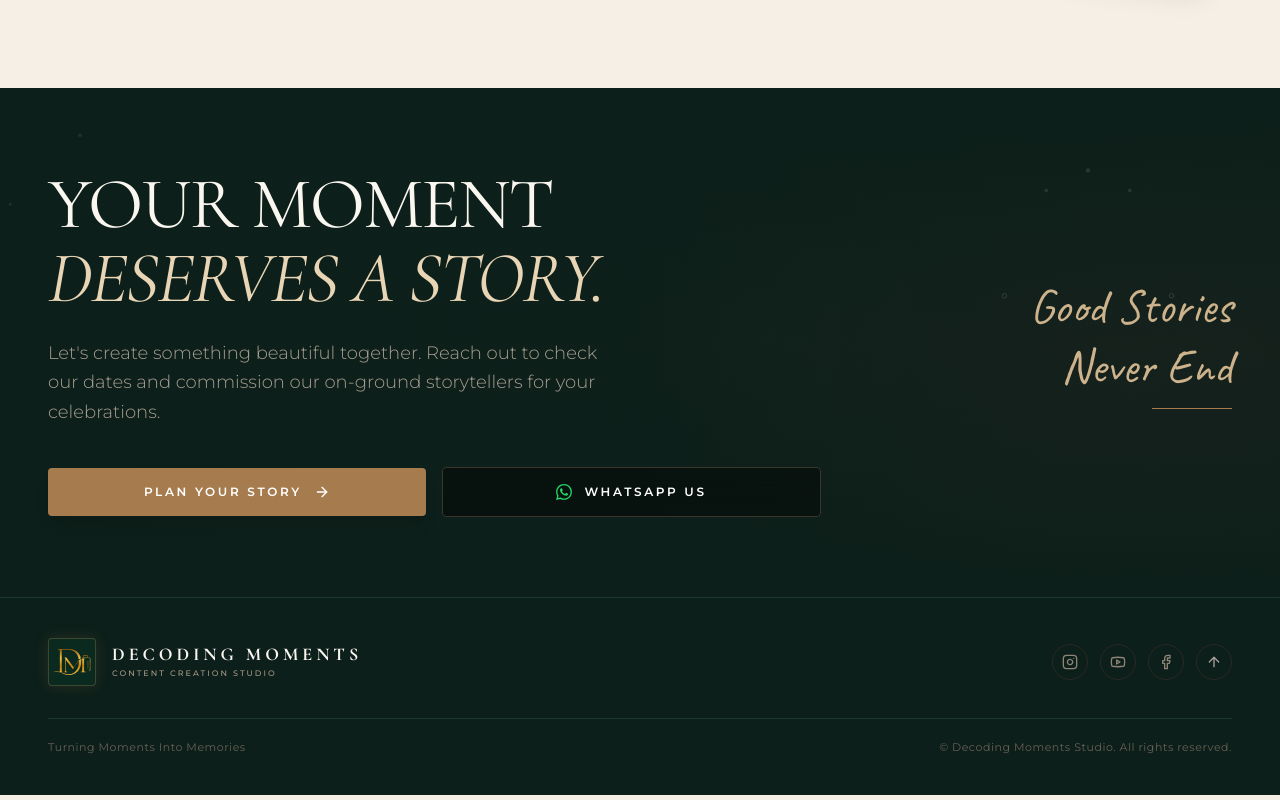
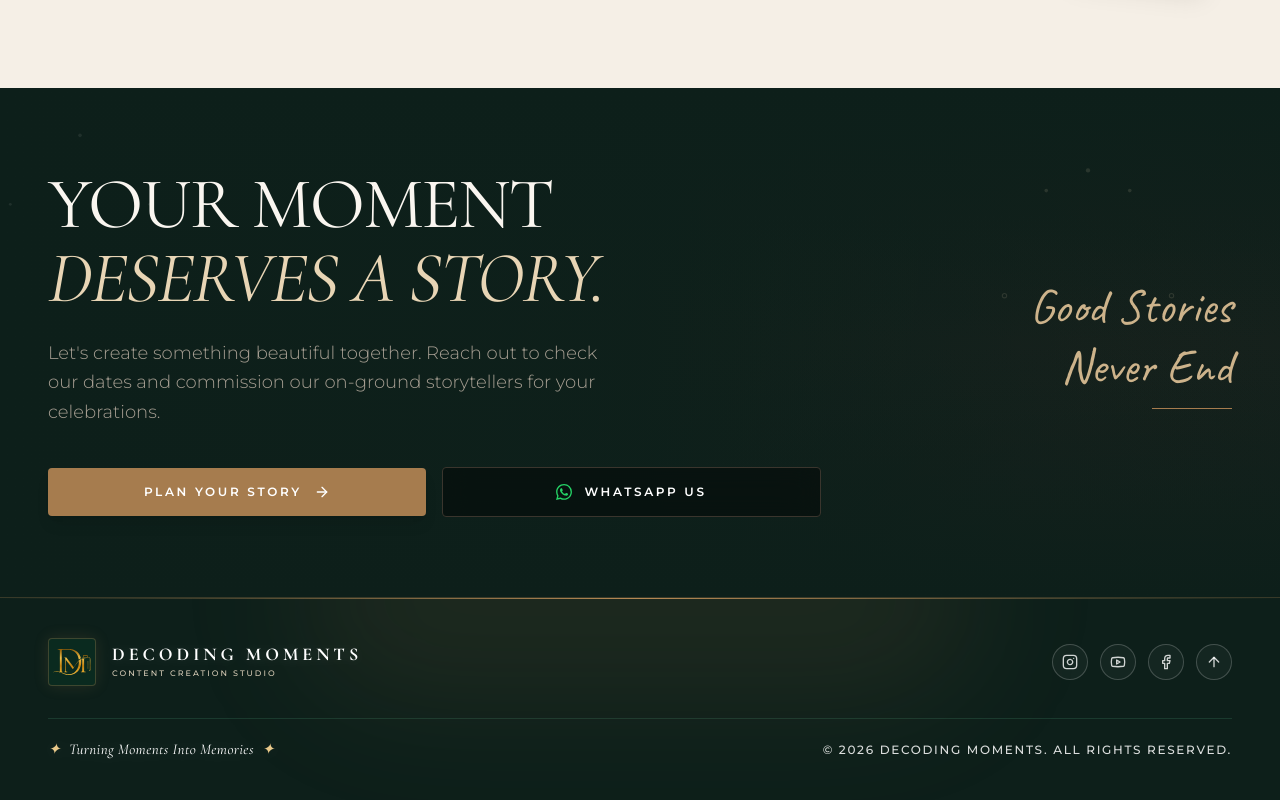
Before and after one commit to hetsha/decodeportfolio, a React (Vite) app in the folder decoding-moments/: page / in a window 1280 px wide. Shown: the part 3325-4125 px from the top of the page. Built offline with nearby package versions, Linux system fonts and the light colour scheme; no server answers; a web font is replaced by a local one.

Commit message:
frontend

```diff
--- a/decoding-moments/src/components/MainFooter.tsx
+++ b/decoding-moments/src/components/MainFooter.tsx
@@ -16,15 +16,27 @@ const iconMap: Record<string, React.ElementType> = {
 
 export const MainFooter: React.FC<MainFooterProps> = ({
   socialLinks: propSocialLinks,
-  copyrightYear = '2024',
+  copyrightYear,
   section,
 }) => {
   const scrollToTop = () => {
     window.scrollTo({ top: 0, behavior: 'smooth' });
   };
 
+  // Dynamic year: prefer CMS value, otherwise always use the current year
+  const currentYear = new Date().getFullYear().toString();
+  const effectiveYear = copyrightYear?.trim() ? copyrightYear : currentYear;
+
+  const tagline = section?.tagline || 'Turning Moments Into Memories';
+  const copyrightText = (section?.copyright || '© {year} Decoding Moments. All rights reserved.')
+    .replace('{year}', effectiveYear)
+    .replace('Decoding Moments Studio', 'Decoding Moments');
+
   return (
-    <footer className="bg-[#0d1f1a] text-[#8C8477] border-t border-[#1a3a2e] py-6 sm:py-8 lg:py-10">
+    <footer className="relative overflow-hidden bg-[#0d1f1a] text-[#EDE6D6] border-t border-[#B68A55]/25 py-6 sm:py-8 lg:py-10">
+      {/* attractive top glow + gold hairline */}
+      <div aria-hidden="true" className="pointer-events-none absolute inset-x-0 top-0 h-px bg-gradient-to-r from-transparent via-[#B68A55] to-transparent" />
+      <div aria-hidden="true" className="pointer-events-none absolute -top-24 left-1/2 h-48 w-[42rem] -translate-x-1/2 rounded-full bg-[#B68A55]/10 blur-3xl" />
       <div className="max-w-7xl mx-auto px-6 sm:px-8 lg:px-12">
         {/* Top Row: Monogram & Socials */}
         <div className="flex flex-col md:flex-row items-center justify-between gap-4 sm:gap-6 pb-5 sm:pb-6 lg:pb-8 border-b border-[#1a3a2e]">
@@ -34,10 +46,10 @@ export const MainFooter: React.FC<MainFooterProps> = ({
               <DecodingMomentsLogo variant="monogram" className="w-full h-full" colorMode="gold" />
             </div>
             <div>
-              <p className="font-serif text-lg tracking-luxury text-[#FAF6F0] font-bold uppercase leading-none">
+              <p className="font-serif text-lg tracking-luxury text-white font-bold uppercase leading-none drop-shadow-[0_1px_6px_rgba(255,255,255,0.12)]">
                 {section?.brand_name || 'DECODING MOMENTS'}
               </p>
-              <p className="text-[8px] uppercase tracking-[0.25em] text-[#A69986] mt-1 font-medium">
+              <p className="text-[8px] uppercase tracking-[0.25em] text-[#D8CDB8] mt-1 font-medium">
                 {section?.brand_subtitle || 'CONTENT CREATION STUDIO'}
               </p>
             </div>
@@ -61,7 +73,7 @@ export const MainFooter: React.FC<MainFooterProps> = ({
                   target="_blank"
                   rel="noopener noreferrer"
                   aria-label={link.platform}
-                  className="w-9 h-9 rounded-full border border-[#2B2822] flex items-center justify-center hover:border-[#B68A55] hover:text-white transition-colors"
+                  className="w-9 h-9 rounded-full border border-white/20 bg-white/[0.03] text-white/80 flex items-center justify-center hover:border-[#E9C98A] hover:text-white hover:bg-white/10 hover:shadow-[0_0_12px_rgba(233,201,138,0.35)] transition-all"
                 >
                   <Icon className="w-4 h-4" />
                 </a>
@@ -70,7 +82,7 @@ export const MainFooter: React.FC<MainFooterProps> = ({
             <button
               onClick={scrollToTop}
               aria-label="Back to top"
-              className="w-9 h-9 rounded-full border border-[#2B2822] flex items-center justify-center hover:border-[#B68A55] hover:text-white transition-colors text-stone-400"
+              className="w-9 h-9 rounded-full border border-white/20 bg-white/[0.03] flex items-center justify-center hover:border-[#E9C98A] hover:text-white hover:bg-white/10 hover:shadow-[0_0_12px_rgba(233,201,138,0.35)] transition-all text-white/80"
             >
               <ArrowUp className="w-4 h-4" />
             </button>
@@ -78,9 +90,15 @@ export const MainFooter: React.FC<MainFooterProps> = ({
         </div>
 
         {/* Bottom Row: Copyright & Tagline */}
-        <div className="pt-4 sm:pt-5 flex flex-col sm:flex-row items-center justify-between text-[10px] sm:text-[11px] text-[#666056] tracking-wider gap-2 sm:gap-3">
-          <p>{section?.tagline || 'Turning Moments Into Memories'}</p>
-          <p>{(section?.copyright || '© {year} Decoding Moments Studio. All rights reserved.').replace('{year}', copyrightYear)}</p>
+        <div className="relative pt-4 sm:pt-5 flex flex-col sm:flex-row items-center justify-between gap-2 sm:gap-3 text-[11px] sm:text-xs tracking-[0.14em]">
+          <p className="font-serif italic text-sm sm:text-[15px] tracking-wide text-white drop-shadow-[0_1px_8px_rgba(255,255,255,0.15)]">
+            <span className="mr-2 inline-block text-[#E9C98A]">✦</span>
+            {tagline}
+            <span className="ml-2 inline-block text-[#E9C98A]">✦</span>
+          </p>
+          <p className="font-medium uppercase text-white/85">
+            {copyrightText}
+          </p>
         </div>
       </div>
     </footer>
--- a/decoding-moments/src/hooks/useSiteSettings.ts
+++ b/decoding-moments/src/hooks/useSiteSettings.ts
@@ -31,7 +31,7 @@ const EMPTY_SETTINGS: SiteSettings = {
   assetPolaroidCouple: '',
   assetCeremonialDiya: '',
   instagramUsername: '',
-  copyrightYear: '',
+  copyrightYear: new Date().getFullYear().toString(),
 };
 
 const SETTINGS_MAP: Record<string, keyof SiteSettings> = {
@@ -100,7 +100,11 @@ export function useSiteSettings() {
             }
           });
 
-          setSettings(newSettings);
+          setSettings({
+            ...newSettings,
+            // Dynamic year fallback — never show a stale / empty year
+            copyrightYear: newSettings.copyrightYear?.trim() || new Date().getFullYear().toString(),
+          });
           setSections(newSections);
           setSectionMedia(newMedia);
 
```
Also changed, not shown: 2 other files (tests, documents, lock files or other folders).
